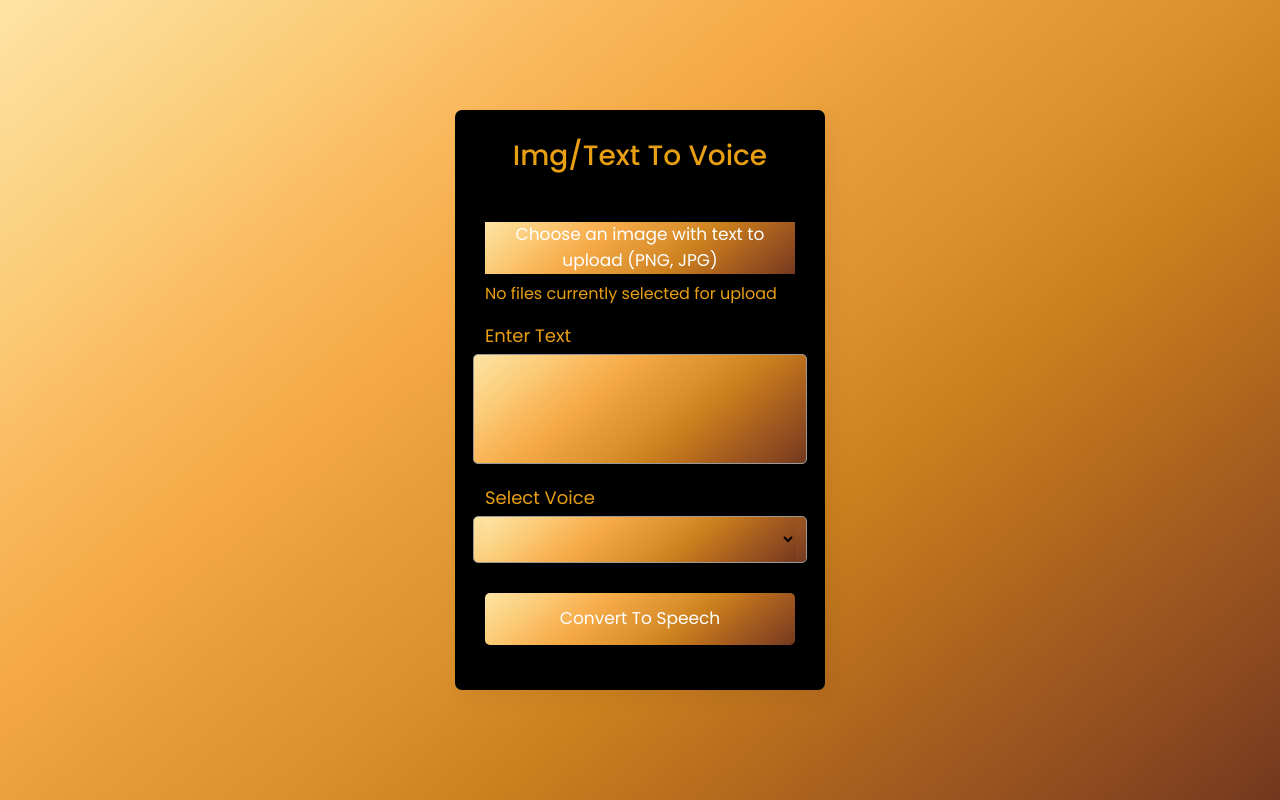
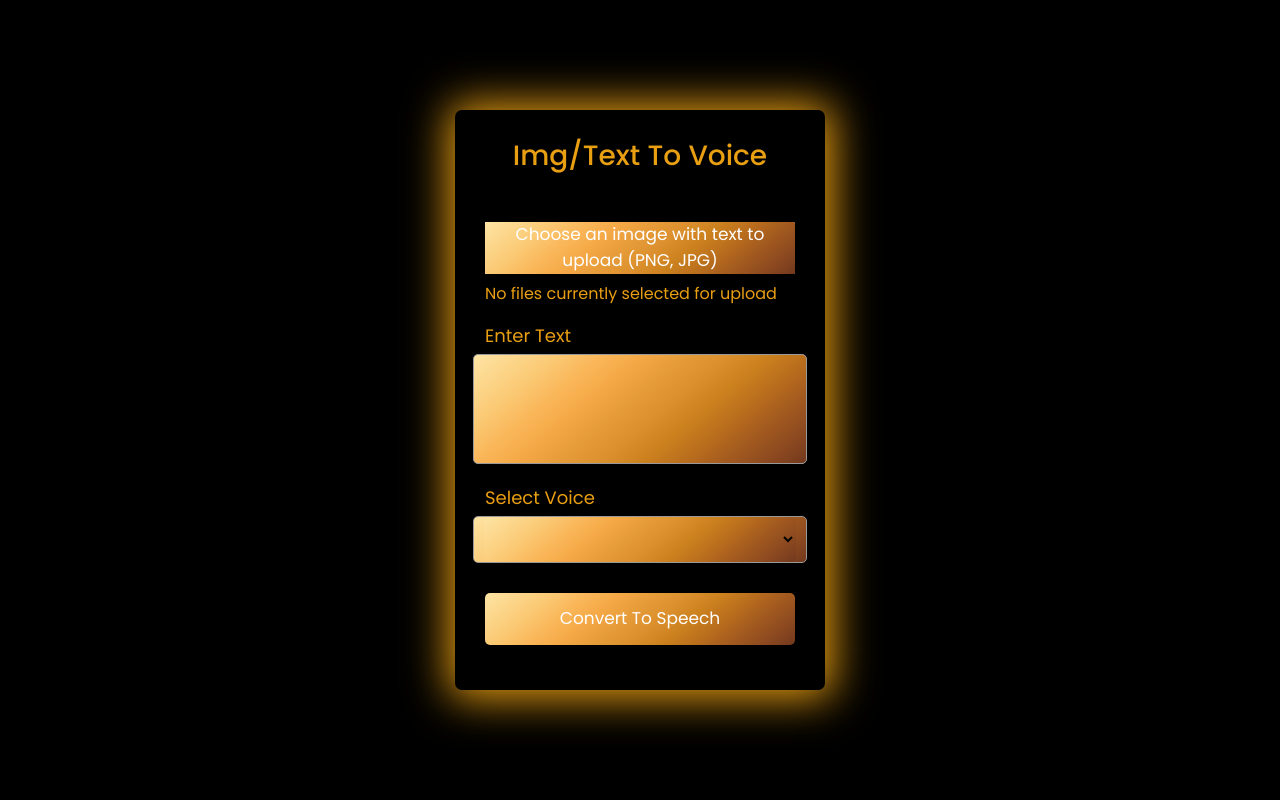
Before and after one commit to Alexander-Fernandez-1997/Img-Text_to_Voice, a website: page index.html in a window 1280 px wide. Drawn offline with nearby package versions, Linux system fonts and the light colour scheme.

Commit message:
background change

```diff
--- a/style.css
+++ b/style.css
@@ -1,5 +1,6 @@
 /* Import Google Font - Poppins */
 @import url("https://fonts.googleapis.com/css2?family=Poppins:wght@400;500;600;700&display=swap");
+
 * {
   margin: 0;
   padding: 0;
@@ -12,46 +13,19 @@ body {
   justify-content: center;
   min-height: 100vh;
   color: #e99f12;
-  background-image: linear-gradient(
-    320deg,
-    hsl(19deg 59% 28%) 0%,
-    hsl(23deg 63% 34%) 9%,
-    hsl(27deg 68% 38%) 18%,
-    hsl(31deg 73% 42%) 27%,
-    hsl(34deg 74% 46%) 36%,
-    hsl(34deg 71% 52%) 45%,
-    hsl(34deg 79% 57%) 55%,
-    hsl(34deg 90% 62%) 64%,
-    hsl(35deg 94% 67%) 73%,
-    hsl(38deg 94% 72%) 82%,
-    hsl(40deg 95% 77%) 91%,
-    hsl(43deg 98% 82%) 100%
-  );
+  background-color: black;
 }
 ::selection {
   color: #fff;
-  background-image: linear-gradient(
-    320deg,
-    hsl(19deg 59% 28%) 0%,
-    hsl(23deg 63% 34%) 9%,
-    hsl(27deg 68% 38%) 18%,
-    hsl(31deg 73% 42%) 27%,
-    hsl(34deg 74% 46%) 36%,
-    hsl(34deg 71% 52%) 45%,
-    hsl(34deg 79% 57%) 55%,
-    hsl(34deg 90% 62%) 64%,
-    hsl(35deg 94% 67%) 73%,
-    hsl(38deg 94% 72%) 82%,
-    hsl(40deg 95% 77%) 91%,
-    hsl(43deg 98% 82%) 100%
-  );
+  background-color: black;
 }
 .wrapper {
   width: 370px;
   padding: 25px 30px;
   border-radius: 7px;
   background: black;
-  box-shadow: 7px 7px 20px rgba(0, 0, 0, 0.05);
+  -webkit-box-shadow: 1px 1px 43px 7px #e99f12;
+  box-shadow: 1px 1px 43px 7px #e99f12;
 }
 .wrapper header {
   font-size: 28px;
@@ -183,6 +157,7 @@ img {
   object-fit: cover;
 }
 textarea {
+  color: #fff;
   background-image: linear-gradient(
     320deg,
     hsl(19deg 59% 28%) 0%,
```
